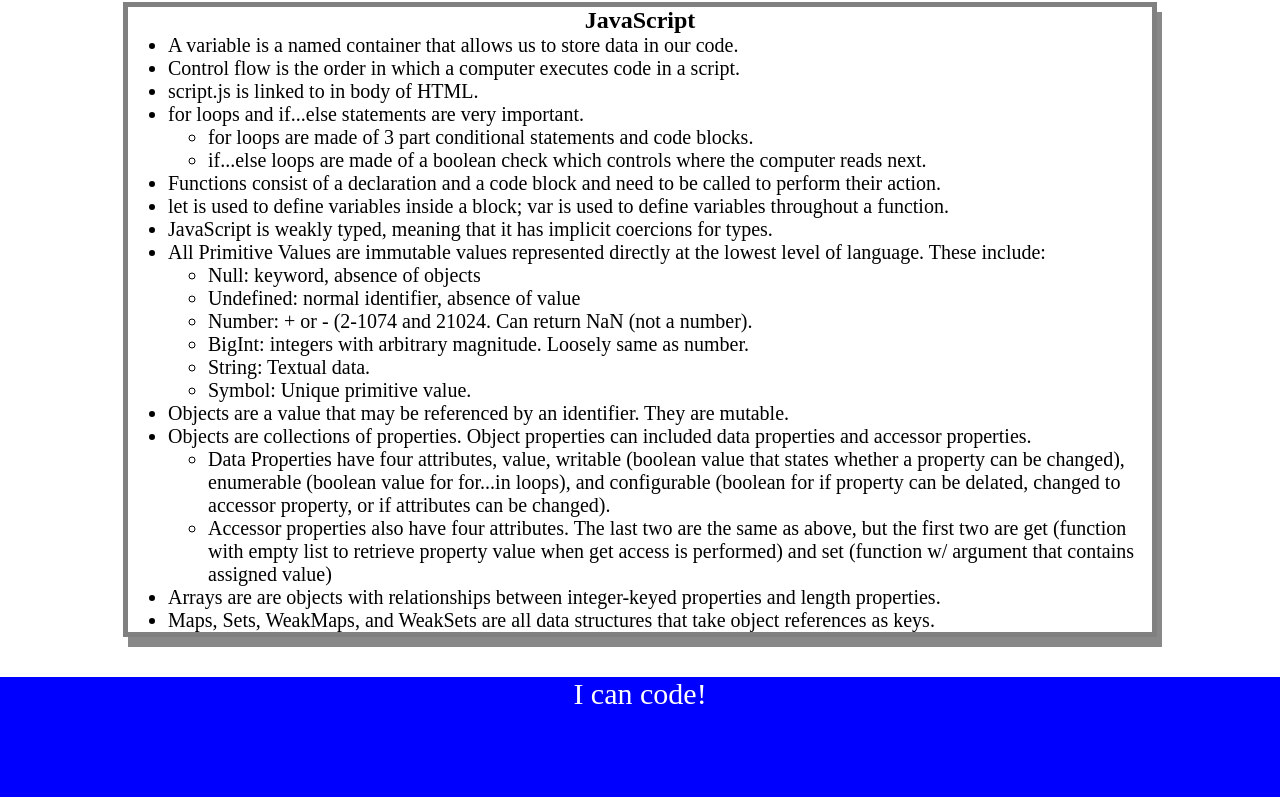
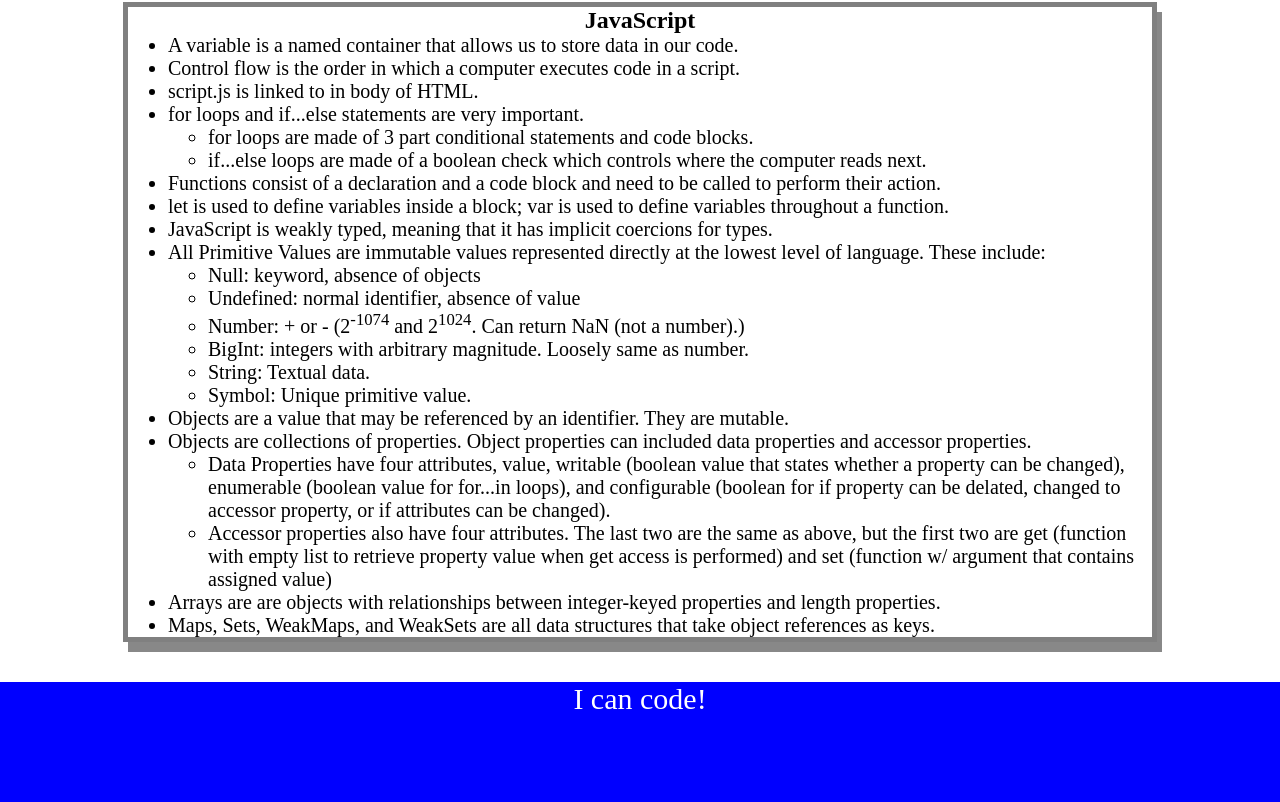
Before and after one commit to ColdWeatherBoyy/prework-study-guide, a plain HTML site: page index.html in a window 1280 px wide. Shown: the part 1355-2157 px from the top of the page. Drawn offline with Linux system fonts and the light colour scheme.

Commit message:
fixed a typo

```diff
--- a/index.html
+++ b/index.html
@@ -84,7 +84,7 @@
             <ul>
               <li>Null: keyword, absence of objects</li>
               <li>Undefined: normal identifier, absence of value</li>
-              <li>Number: + or - (2<superscript>-1074</superscript> and 2<superscript>1024</superscript>. Can return NaN (not a number).</li>
+              <li>Number: + or - (2<sup>-1074</sup> and 2<sup>1024</sup>. Can return NaN (not a number).)</li>
               <li>BigInt: integers with arbitrary magnitude. Loosely same as number.</li>
               <li>String: Textual data.</li>
               <li>Symbol: Unique primitive value.</li>
```
